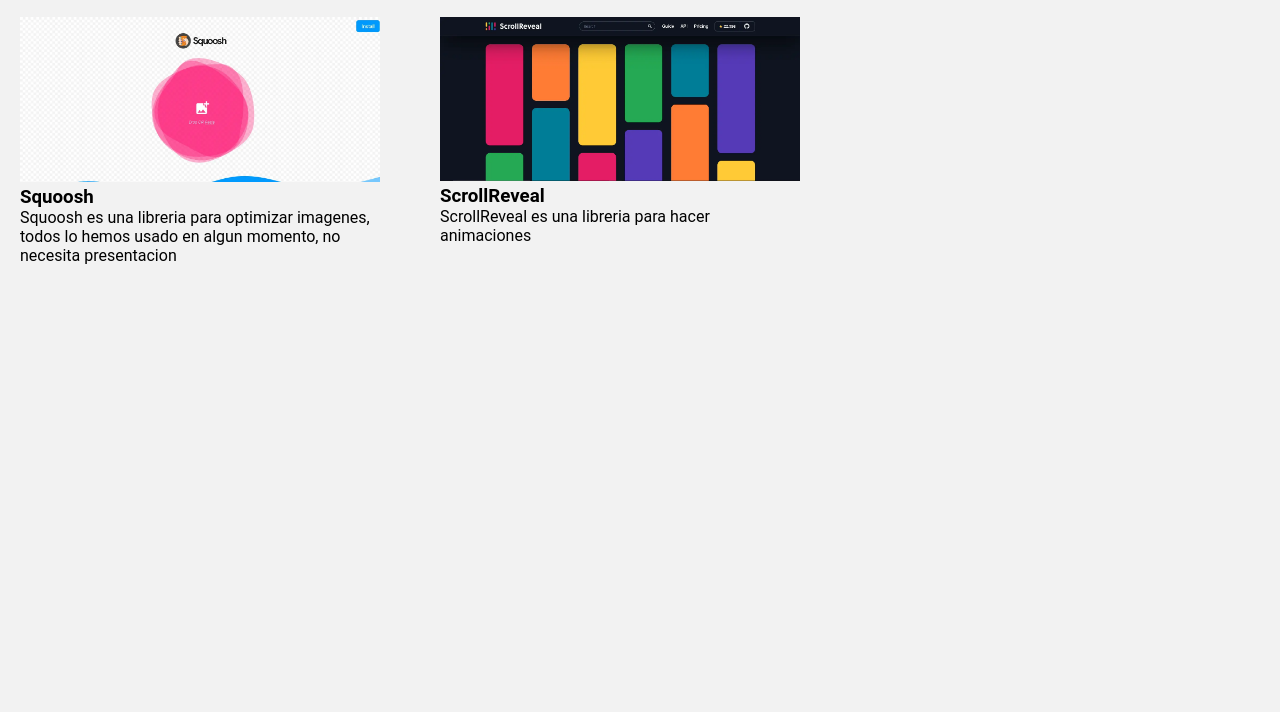
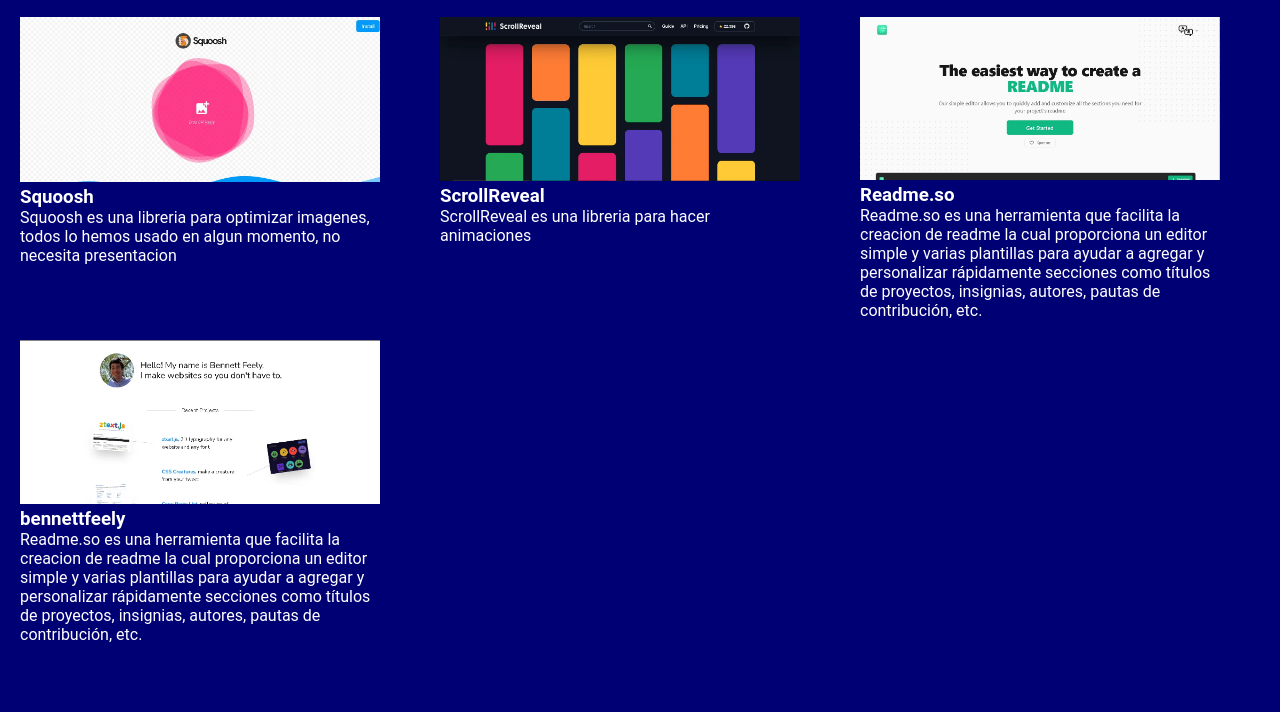
Before and after one commit to MarcShatdoun/Que-suelo-usar, a plain HTML site: page index.html in a window 1280 px wide. Shown: the part 88-800 px from the top of the page. Drawn offline with Linux system fonts and the light colour scheme.

Commit message:
añadir mas paginas

```diff
--- a/css/style.css
+++ b/css/style.css
@@ -4,9 +4,10 @@
     box-sizing: border-box;
 }
 body{
-    background-color: #f2f2f2;
+    background-color: rgb(0, 0, 117);
     font-family: 'Roboto', sans-serif;
     max-width: 1360px;
+    color: white;
 }
 
 section{
@@ -22,6 +23,7 @@ section article{
 
 
 
+
     img{
         width: 100%;
     }
--- a/index.html
+++ b/index.html
@@ -22,14 +22,26 @@
             <p>Squoosh es una libreria para optimizar imagenes, todos lo hemos usado en algun momento, no necesita presentacion</p>
         </article>
         <article>
-            <a href="">
+            <a href="https://scrollrevealjs.org" target="_blank">
                 <img src="img/scrollReveal.webp" alt="">
             </a>
             <h3>ScrollReveal</h3>
             <p>ScrollReveal es una libreria para hacer animaciones </p>
         </article>
-        <article></article>
-        <article></article>
+        <article>
+            <a href="https://readme.so" target="_blank">
+                <img src="img/readme.webp" alt="">
+            </a>
+            <h3>Readme.so</h3>
+            <p>Readme.so es una herramienta que facilita la creacion de readme la cual proporciona un editor simple y varias plantillas para ayudar a agregar y personalizar rápidamente secciones como títulos de proyectos, insignias, autores, pautas de contribución, etc. </p>
+        </article>
+        <article>
+            <a href="https://bennettfeely.com/" target="_blank">
+                <img src="img/bennet feely.webp" alt="">
+            </a>
+            <h3>bennettfeely</h3>
+            <p>Readme.so es una herramienta que facilita la creacion de readme la cual proporciona un editor simple y varias plantillas para ayudar a agregar y personalizar rápidamente secciones como títulos de proyectos, insignias, autores, pautas de contribución, etc. </p>
+        </article>
         <article></article>
         <article></article>
     </section>
```
Also changed, not shown: img/bennet feely.webp (added), img/readme.webp (added).
